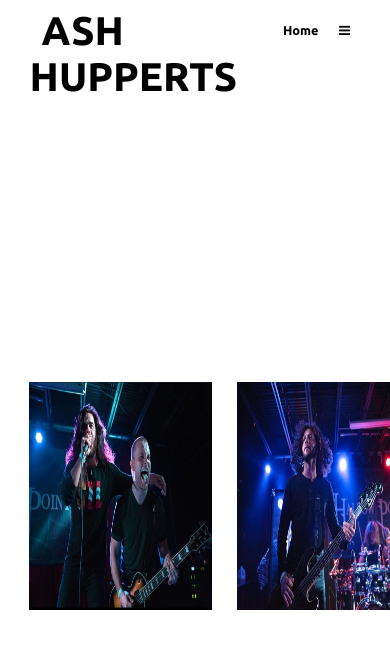
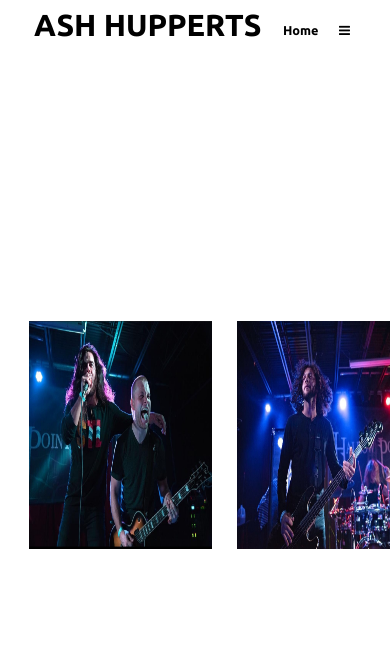
Before and after one commit to AlexH893/aPortfolio, a plain HTML site: page index.html in a window 390 px wide. Drawn offline with nearby package versions, Linux system fonts and the light colour scheme; some packages are replaced by stand-ins of ours.

Commit message:
h1 media query

```diff
--- a/styles.css
+++ b/styles.css
@@ -185,7 +185,13 @@ font-family: 'Ubuntu', sans-serif;
   }
 }
 
+@media screen and (max-width: 900px) {
+  h1 {
 
+      font-size: 1.9em;
+
+  }
+}
 
 
   .navbar-left.responsive a{
```
